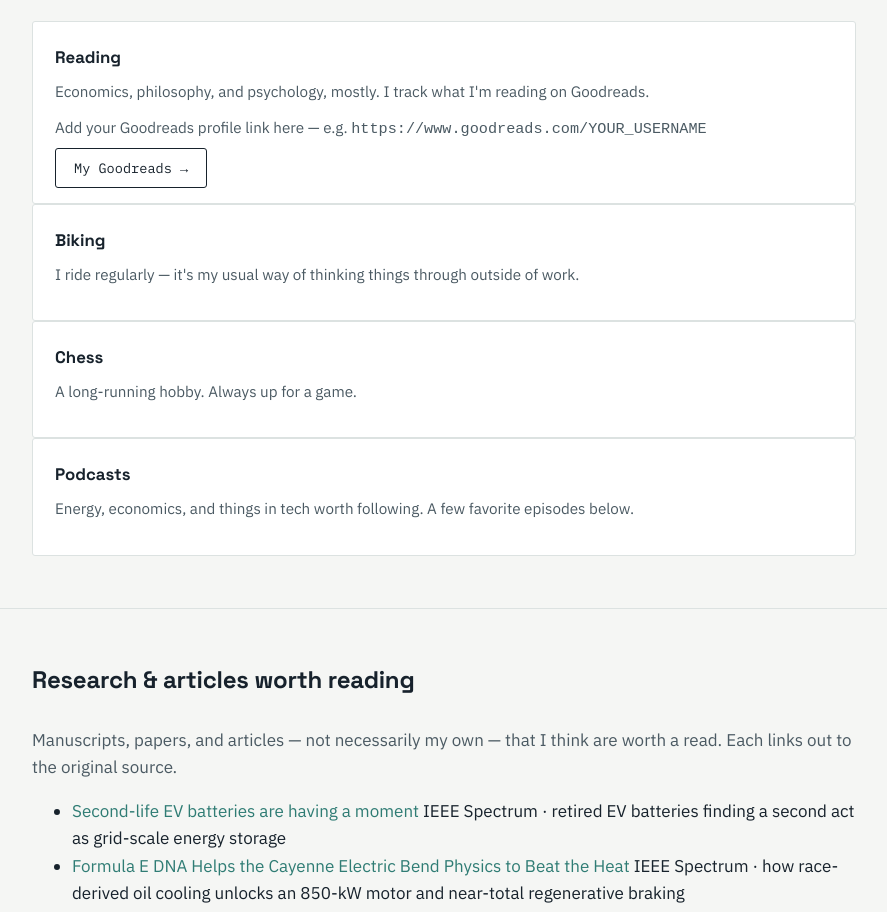
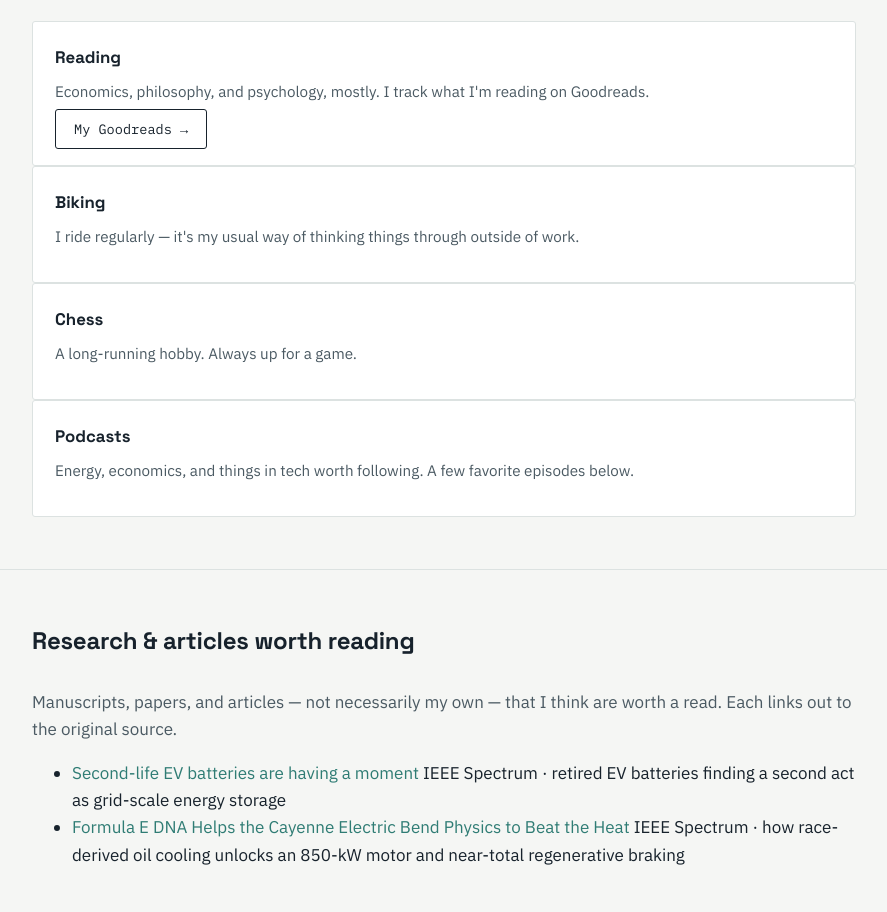
Before and after one commit to dhev-rk/dhev-rk.github.io, a plain HTML site: page about.html in a window 1280 px wide. Shown: the part 880-1792 px from the top of the page, without its empty margins (196-1083 px from the left). Drawn offline with Linux system fonts and the light colour scheme.

Commit message:
Update About page goodreads

```diff
--- a/about.html
+++ b/about.html
@@ -61,8 +61,8 @@
       <div class="card">
         <h3>Reading</h3>
         <p>Economics, philosophy, and psychology, mostly. I track what I'm reading on Goodreads.</p>
-        <p class="placeholder-note">Add your Goodreads profile link here — e.g. <code>https://www.goodreads.com/YOUR_USERNAME</code></p>
-        <a class="btn" href="#" id="goodreads-link">My Goodreads →</a>
+        <a class="btn" href="https://www.goodreads.com/user/show/23858691-dhevathi-r-kannan" target="_blank" rel="noopener">My Goodreads →</a>
+
       </div>
       <div class="card">
         <h3>Biking</h3>
```
